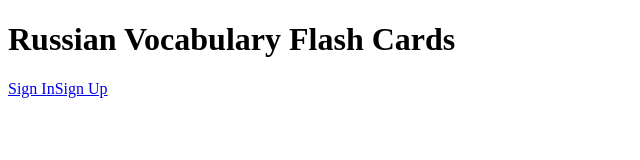
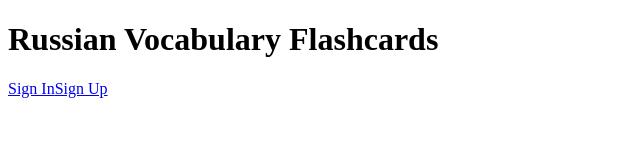
Before and after one commit to Waddah-JD/russian-vocabulary-flash-cards-client, a React app: page / in a window 1280 px wide. Shown: the top 160 px of the page, without its empty margins (0-640 px from the left). Built offline with nearby package versions, Linux system fonts and the light colour scheme; no server answers.

Commit message:
update app name and README

```diff
--- a/package.json
+++ b/package.json
@@ -30,7 +30,7 @@
     "build:dev": "yarn clean && webpack",
     "build:dev:watch": "yarn build:dev -w",
     "build:prod": "yarn clean && webpack --env mode=production",
-    "start": "webpack serve --hot --open --port 3001",
+    "start:dev": "webpack serve --hot --open --port 3001",
     "format": "prettier --write src",
     "lint": "eslint src",
     "lint:fix": "yarn lint --fix",
--- a/public/index.html
+++ b/public/index.html
@@ -5,12 +5,12 @@
     <meta http-equiv="X-UA-Compatible" content="IE=edge" />
     <meta name="viewport" content="width=device-width, initial-scale=1.0" />
     <meta name="author" content="Waddah Jarad https://github.com/Waddah-JD" />
-    <meta name="description" content="Russian Vocabulary Flash Cards" />
+    <meta name="description" content="Russian Vocabulary Flashcards" />
 
     <!-- TODO is this right content for keywords -->
     <meta name="keywords" content="Russian,Language,Flash-Cards" />
 
-    <title>Russian Vocabulary Flash Cards</title>
+    <title>Russian Vocabulary Flashcards</title>
   </head>
   <body>
     <div id="root"></div>
--- a/src/components/Homepage.tsx
+++ b/src/components/Homepage.tsx
@@ -6,7 +6,7 @@ import Navigation from "./Layout/Navigation";
 function Homepage() {
   return (
     <div>
-      <h1>Russian Vocabulary Flash Cards</h1>
+      <h1>Russian Vocabulary Flashcards</h1>
       <Navigation />
       <Outlet />
     </div>
```
Also changed, not shown: 1 other file (tests, documents, lock files or other folders).
